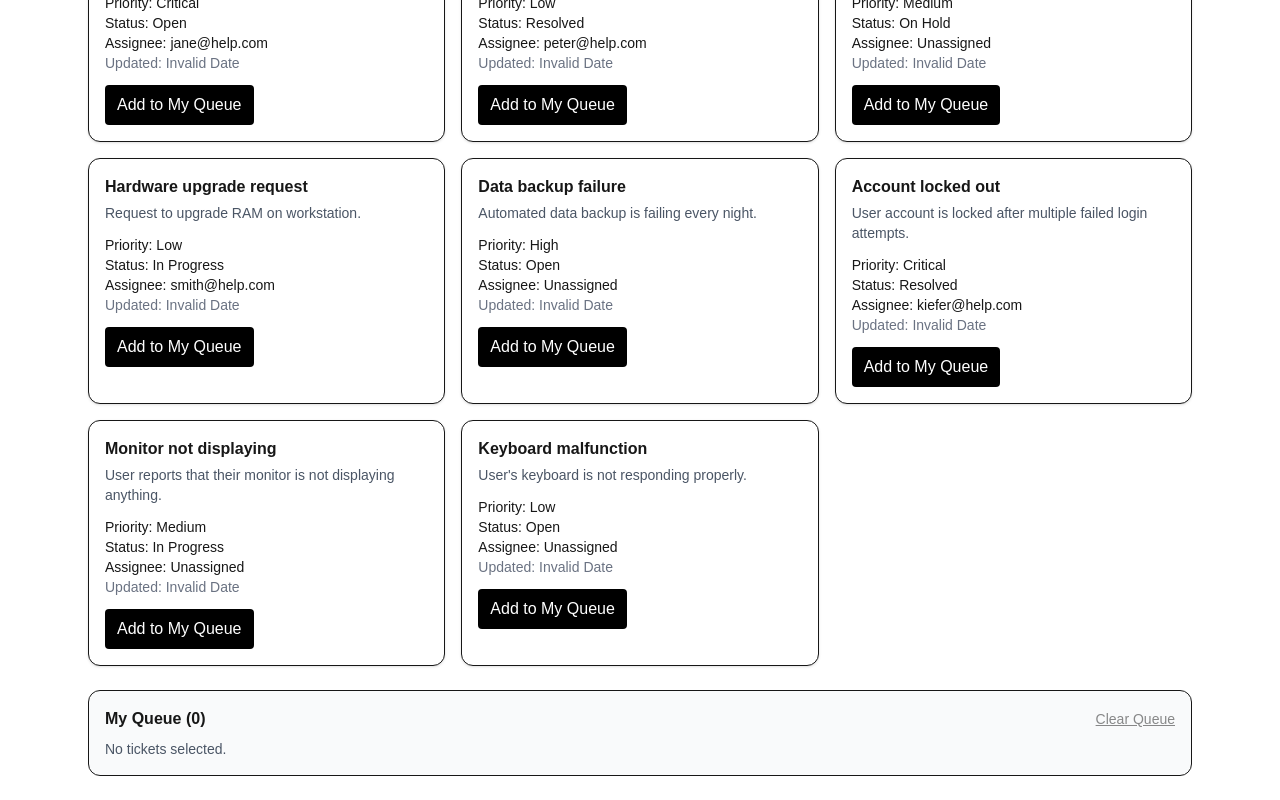
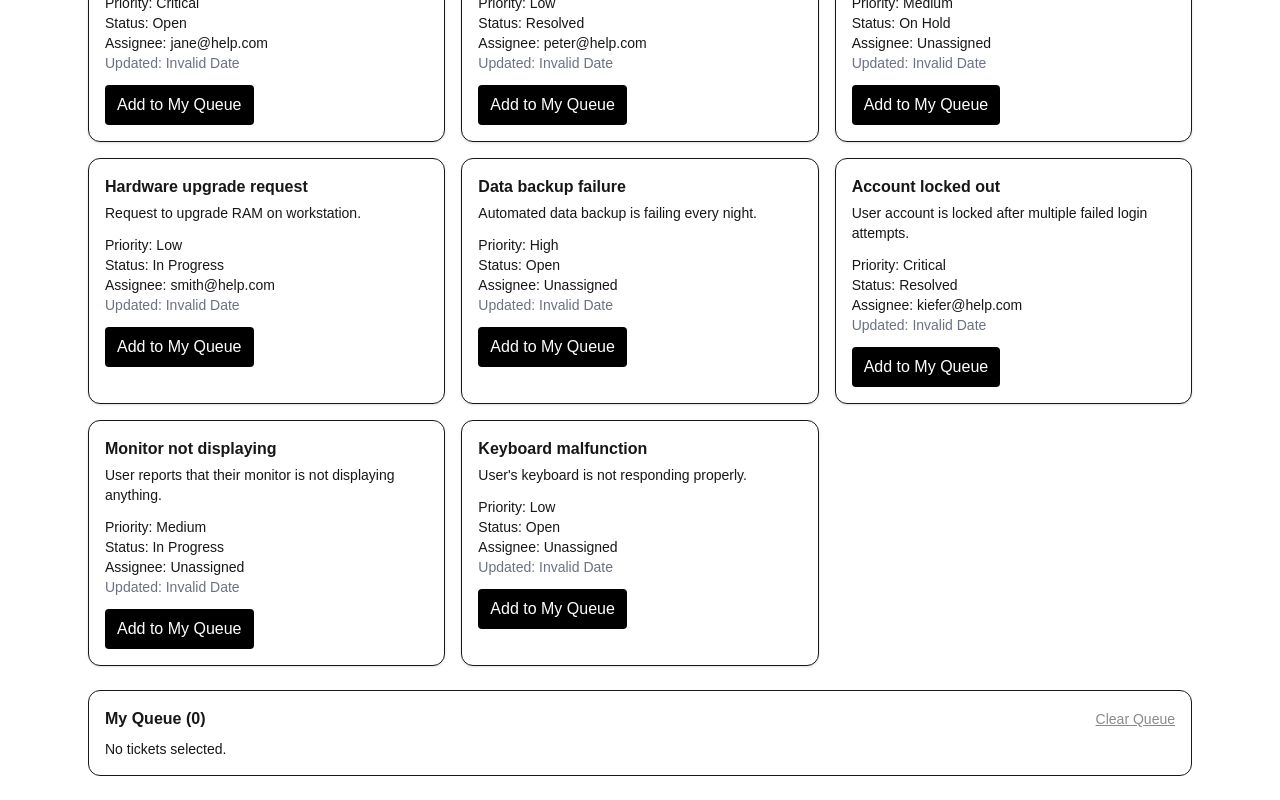
Before and after one commit to KieferBairs/helpdesk-board, a Next.js app: page / in a window 1280 px wide. Shown: the part 722-1522 px from the top of the page. Built offline with nearby package versions, Linux system fonts and the light colour scheme.

Commit message:
updated coloring

```diff
--- a/src/app/components/MyQueueSummary.jsx
+++ b/src/app/components/MyQueueSummary.jsx
@@ -5,7 +5,7 @@ export default function MyQueueSummary({ queuedMap, tickets, onRemove, onClear }
   const queuedTickets = tickets.filter(t => queuedMap[t.id]);
 
   return (
-    <aside className="mt-6 border rounded-xl p-4 bg-gray-50">
+    <aside className="mt-6 border rounded-xl p-4 bg-black-50">
       <div className="flex items-center justify-between">
         <h2 className="font-semibold">My Queue ({queuedIds.length})</h2>
         <button
@@ -18,7 +18,7 @@ export default function MyQueueSummary({ queuedMap, tickets, onRemove, onClear }
       </div>
 
       {queuedTickets.length === 0 ? (
-        <p className="text-sm text-gray-600 mt-2">No tickets selected.</p>
+        <p className="text-sm text-black-600 mt-2">No tickets selected.</p>
       ) : (
         <ul className="mt-2 space-y-2">
           {queuedTickets.map(t => (
--- a/src/app/components/TicketCard.jsx
+++ b/src/app/components/TicketCard.jsx
@@ -4,7 +4,7 @@ export default function TicketCard({ ticket, onAdd, isQueued }) {
   return (
     <article className="border rounded-xl p-4 bg-white shadow-sm">
       <h3 className="font-semibold">{ticket.title}</h3>
-      <p className="text-sm text-gray-600 mt-1 line-clamp-2">{ticket.description}</p>
+      <p className="text-sm text-black-600 mt-1 line-clamp-2">{ticket.description}</p>
 
       <div className="mt-3 text-sm">
         <div><span className="font-medium">Priority:</span> {ticket.priority}</div>
@@ -21,7 +21,7 @@ export default function TicketCard({ ticket, onAdd, isQueued }) {
         {isQueued ? 'In My Queue' : 'Add to My Queue'}
       </button>
 
-      {isQueued && <p className="text-xs text-gray-500 mt-2">This ticket is already in your queue.</p>}
+      {isQueued && <p className="text-xs text-black-500 mt-2">This ticket is already in your queue.</p>}
     </article>
   );
 }
```
